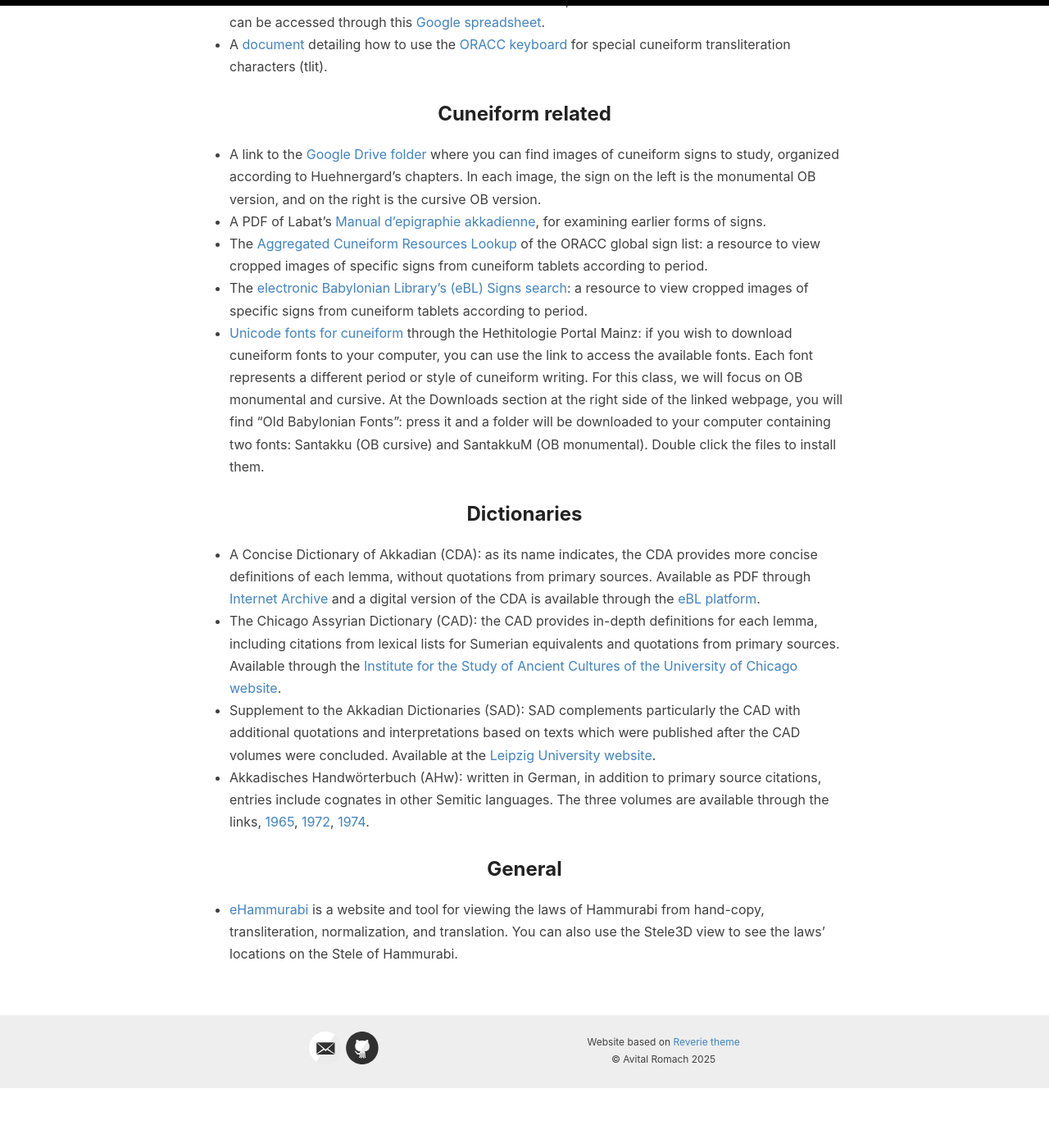
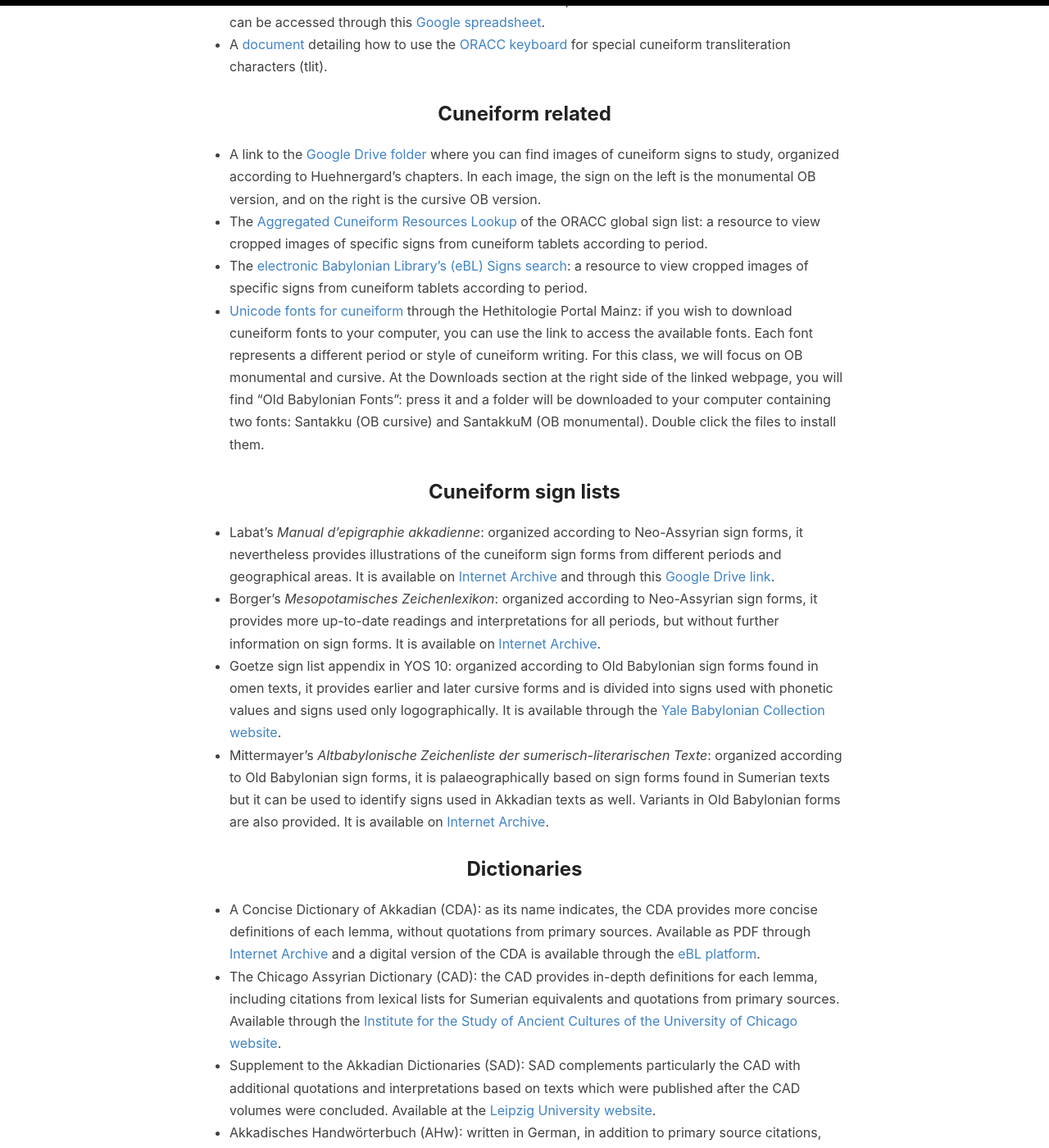
Before and after one commit to ARomach/AKKD120-AKKD501, a Jekyll site: the page built from _pages/resources.md, in a window 1280 px wide and 1400 px high, scrolled down 571 px. Shown: the whole window at 82% size. Built offline with Jekyll 4.4.1, drawn with Linux system fonts in a browser that asks for light colours; before the commit the page ends 1898 px from its top, so only the background shows below that; some of the changed text lies outside the part shown.

Commit message:
add sign lists

```diff
--- a/_pages/resources.md
+++ b/_pages/resources.md
@@ -6,7 +6,7 @@ permalink: /resources/
 
 This course website is the main resource for following week by week assignments (under [Schedule and Homework]({{ site.baseurl }}/schedule-and-homework)).
 
-Below additional resources are organized according to categories: vocabulary and consonants, Akkadian Dictionaries, cuneiform related, and general.
+Below additional resources are organized according to categories: vocabulary and consonants, cuneiform related, cuneiform sign lists, Akkadian dictionaries, and general.
 
 ## Vocabulary and Consonants
 
@@ -18,10 +18,16 @@ Below additional resources are organized according to categories: vocabulary and
 ## Cuneiform related
 
 - A link to the [Google Drive folder](https://drive.google.com/drive/folders/1uidea4TIov6F4jxMKwtg00b-RLL33N5o?usp=sharing){:target="_blank"} where you can find images of cuneiform signs to study, organized according to Huehnergard's chapters. In each image, the sign on the left is the monumental OB version, and on the right is the cursive OB version.
-- A PDF of Labat's [Manual d'epigraphie akkadienne](https://drive.google.com/file/d/1nvoGlNfz9dJgBGuZQ-4uloZ-SALPQO32/view?usp=sharing){:target="_blank"}, for examining earlier forms of signs.
 - The [Aggregated Cuneiform Resources Lookup](https://oracc.museum.upenn.edu/osl/ACRL/index.html){:target="_blank"} of the ORACC global sign list: a resource to view cropped images of specific signs from cuneiform tablets according to period.
 - The [electronic Babylonian Library's (eBL) Signs search](https://www.ebl.lmu.de/signs){:target="_blank"}: a resource to view cropped images of specific signs from cuneiform tablets according to period.
 - [Unicode fonts for cuneiform](https://www.hethport.uni-wuerzburg.de/cuneifont/){:target="_blank"} through the Hethitologie Portal Mainz: if you wish to download cuneiform fonts to your computer, you can use the link to access the available fonts. Each font represents a different period or style of cuneiform writing. For this class, we will focus on OB monumental and cursive. At the Downloads section at the right side of the linked webpage, you will find "Old Babylonian Fonts": press it and a folder will be downloaded to your computer containing two fonts: Santakku (OB cursive) and SantakkuM (OB monumental). Double click the files to install them.
+
+## Cuneiform sign lists
+
+- Labat's *Manual d'epigraphie akkadienne*: organized according to Neo-Assyrian sign forms, it nevertheless provides illustrations of the cuneiform sign forms from different periods and geographical areas. It is available on [Internet Archive](https://archive.org/details/rene-labat-florence-malbran-labat-manuel-depigraphie-akkadienne-signes-syllabair/page/n1/mode/2up){:target="_blank"} and through this [Google Drive link](https://drive.google.com/file/d/1nvoGlNfz9dJgBGuZQ-4uloZ-SALPQO32/view?usp=sharing){:target="_blank"}.
+- Borger's *Mesopotamisches Zeichenlexikon*: organized according to Neo-Assyrian sign forms, it provides more up-to-date readings and interpretations for all periods, but without further information on sign forms. It is available on [Internet Archive](https://archive.org/details/MesopotamischesZeichenlexikon/page/n1/mode/1up){:target="_blank"}.
+- Goetze sign list appendix in YOS 10: organized according to Old Babylonian sign forms found in omen texts, it provides earlier and later cursive forms and is divided into signs used with phonetic values and signs used only logographically. It is available through the [Yale Babylonian Collection website](https://babylonian-collection.yale.edu/sites/default/files/files/yos10.pdf){:target="_blank"}.
+- Mittermayer's *Altbabylonische Zeichenliste der sumerisch-literarischen Texte*: organized according to Old Babylonian sign forms, it is palaeographically based on sign forms found in Sumerian texts but it can be used to identify signs used in Akkadian texts as well. Variants in Old Babylonian forms are also provided. It is available on [Internet Archive](https://archive.org/details/Mittermayer2006AltbabylonischeZeichenlistePages4303/mode/2up){:target="_blank"}.
 
 ## Dictionaries
 
```
Also changed, not shown: index.md (+11 -2 lines).
